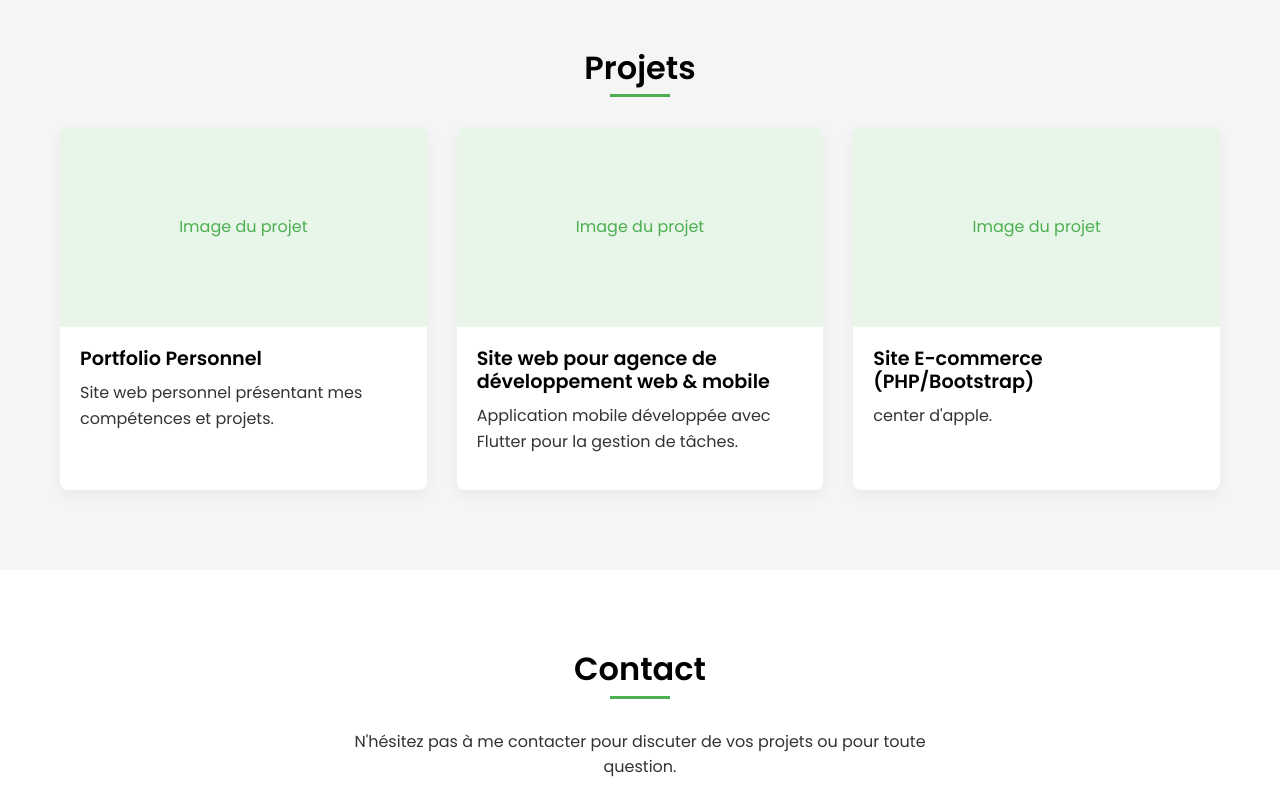
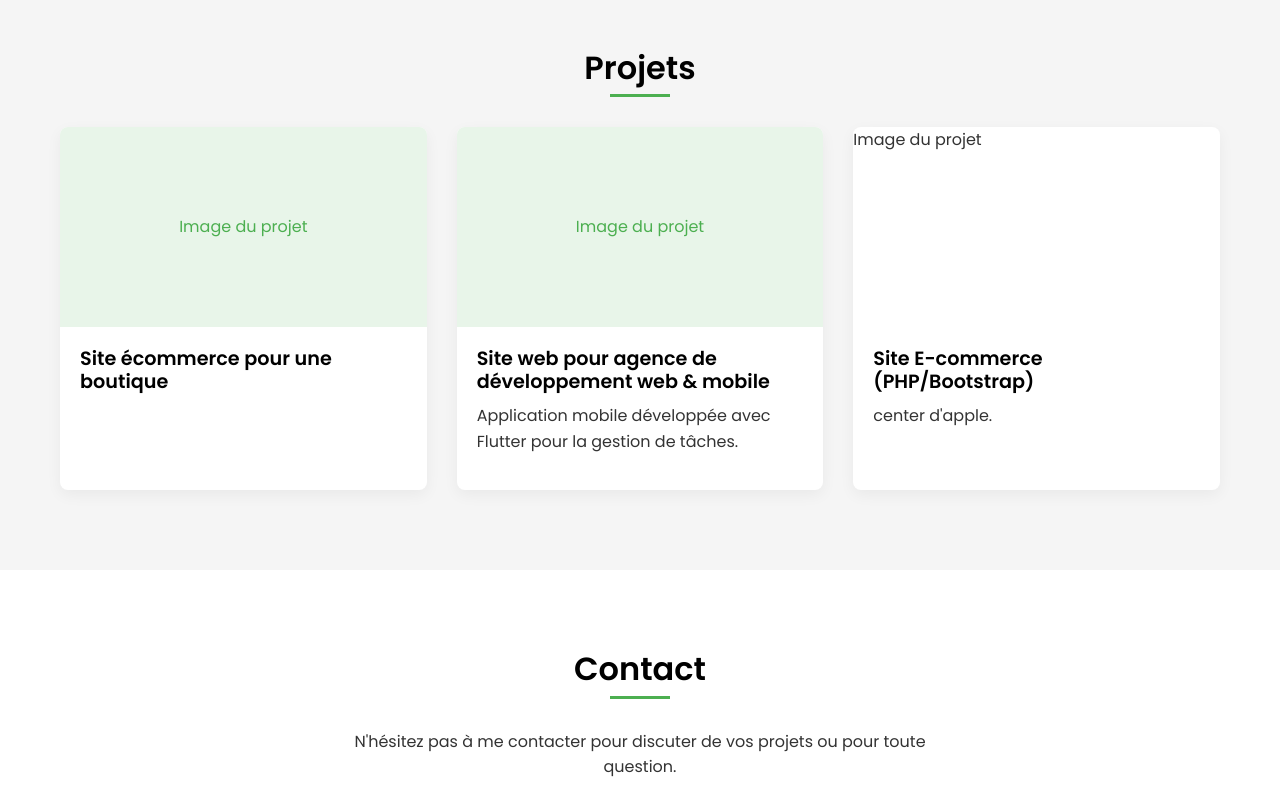
Before and after one commit to Wissem-hami/Wissem-portfolio, a plain HTML site: page index.html in a window 1280 px wide. Shown: the part 2980-3768 px from the top of the page. Drawn offline with Linux system fonts and the light colour scheme.

Commit message:
Update index.html

```diff
--- a/index.html
+++ b/index.html
@@ -706,13 +706,12 @@
             <h2>Projets</h2>
             <div class="projects-grid">
                 <div class="project-card fade-in">
-                    <a href="#" target="_blank">
+                    <a href="https://testtassili.great-site.net/" target="_blank">
                         <div class="project-image-placeholder" style="width: 100%; height: 200px; background-color: var(--light-accent); display: flex; align-items: center; justify-content: center; color: var(--accent-color);">
                             Image du projet
                         </div>
                         <div class="project-info">
-                            <h3 class="project-title">Portfolio Personnel</h3>
-                            <p>Site web personnel présentant mes compétences et projets.</p>
+                            <h3 class="project-title">Site écommerce pour une boutique </h3>
                         </div>
                     </a>
                 </div>
@@ -729,7 +728,7 @@
                 </div>
                 <div class="project-card fade-in">
                     <a href="https://comcall-al.com/" target="_blank">
-                        <div class="project-image-placeholder" style="width: 100%; height: 200px; background-color: var(--light-accent); display: flex; align-items: center; justify-content: center; color: var(--accent-color);">
+                        <div class="project-image-placeholder" style="width: 100%; height: 200px; background-image: url("https://static.wixstatic.com/media/4b9d2b_4ba75c826a1b4308a6757ee924271032~mv2.png/v1/fill/w_980,h_534,al_c,q_90,usm_0.66_1.00_0.01,enc_avif,quality_auto/4b9d2b_4ba75c826a1b4308a6757ee924271032~mv2.png"); display: flex; align-items: center; justify-content: center; color: var(--accent-color);">
                             Image du projet
                         </div>
                         <div class="project-info">
```
